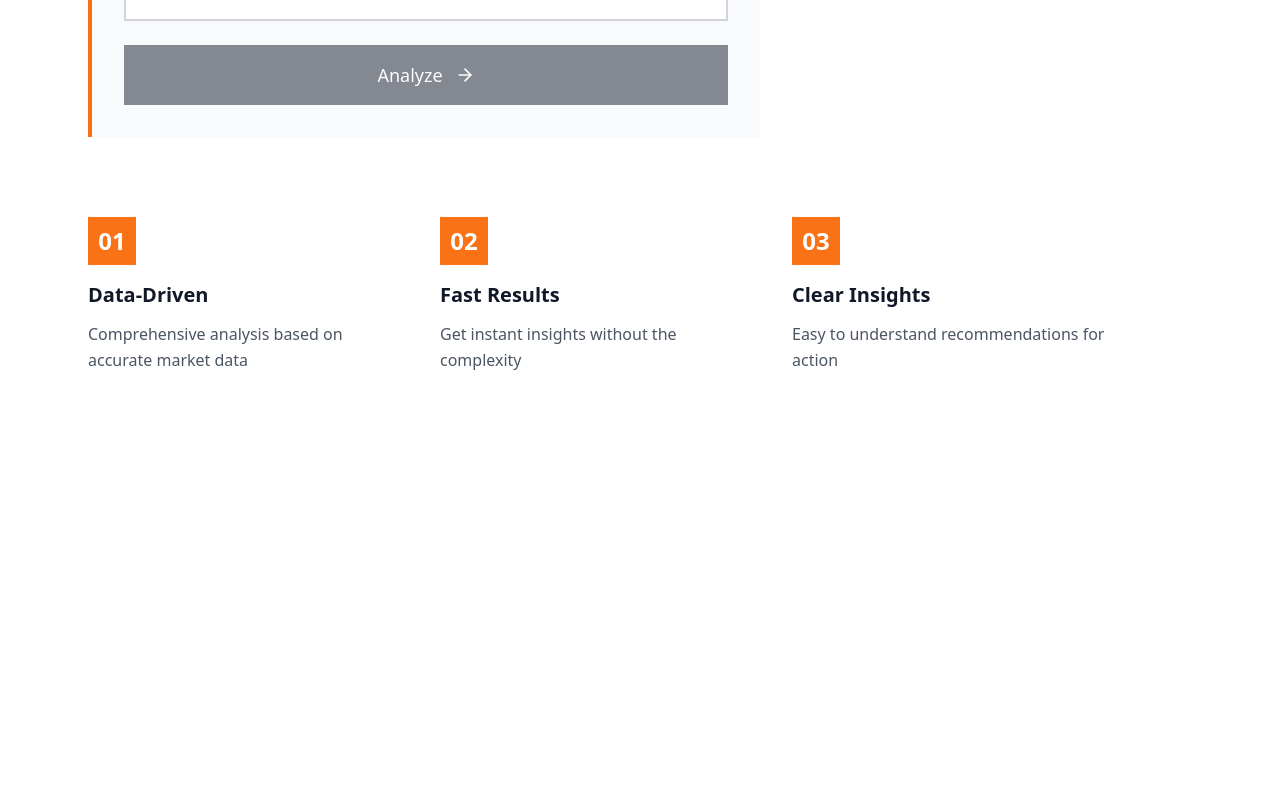
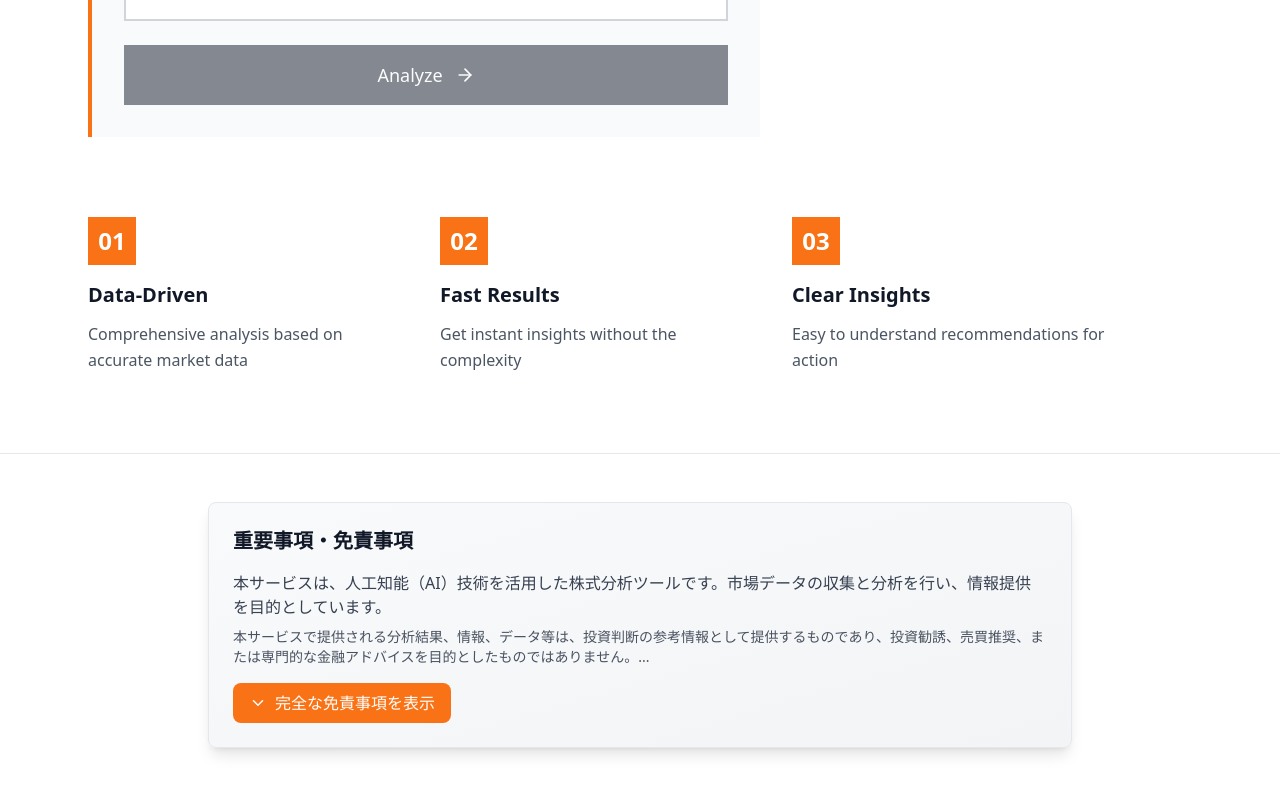
Before and after one commit to linhaiwebs/newaistock, a React (Vite) app: page / in a window 1280 px wide. Shown: the part 481-1275 px from the top of the page. Before the commit the page ends 934 px from the top, so only its background shows below. Built offline with nearby package versions, Linux system fonts and the light colour scheme; no server answers; the database is empty.

Commit message:
Updated TemplateSwitcher.tsx

```diff
--- a/src/components/templates/TemplateSwitcher.tsx
+++ b/src/components/templates/TemplateSwitcher.tsx
@@ -2,7 +2,7 @@ import { lazy, Suspense, ComponentType } from 'react';
 import { useTemplate } from '../../hooks/useTemplate';
 import { useTemplateContent } from '../../hooks/useTemplateContent';
 import { TemplateDefault } from './default';
-import { TemplateProps } from '../../types/template';
+import { TemplateProps, TemplateData } from '../../types/template';
 
 const templateCache = new Map<string, ComponentType<TemplateProps>>();
 
@@ -72,6 +72,18 @@ export function TemplateSwitcher() {
         },
       },
       content: {},
+      footerConfig: {
+        disclaimer_title: '重要事項・免責事項',
+        tool_nature: '本サービスは、人工知能（AI）技術を活用した株式分析ツールです。市場データの収集と分析を行い、情報提供を目的としています。',
+        investment_disclaimer: '本サービスで提供される分析結果、情報、データ等は、投資判断の参考情報として提供するものであり、投資勧誘、売買推奨、または専門的な金融アドバイスを目的としたものではありません。',
+        user_responsibility: '投資判断および投資行動は、利用者ご自身の責任において行っていただく必要があります。投資による損益は全て投資家ご自身に帰属し、当サービスは一切の責任を負いません。',
+        license_statement: '本サービスは情報提供ツールであり、金融商品取引業務を行うものではありません。したがって、日本の金融庁による金融商品取引業の登録・免許を必要としません。',
+        compliance_statement: '本サービスは日本の金融商品取引法その他関連法令を遵守し、客観的なデータ分析と情報提供のみを行います。特定の金融商品の勧誘や販売を行うものではありません。',
+        google_ads_compliance: '本サービスはGoogle広告ポリシーを遵守しており、規制対象となる金融サービスの提供は行っておりません。',
+        risk_warning: '株式投資にはリスクが伴います。投資元本の損失が生じる可能性があることを十分にご理解の上、ご利用ください。',
+        data_accuracy: '本サービスは情報の正確性確保に努めておりますが、提供する情報の完全性、正確性、有用性、適時性について保証するものではありません。',
+        updated_date: '2025年12月',
+      },
     };
 
     const TemplateComponent = TemplateDefault;
--- a/src/components/templates/default/index.tsx
+++ b/src/components/templates/default/index.tsx
@@ -182,11 +182,9 @@ export function TemplateDefault({ template, getContent }: TemplateProps) {
         </div>
       </div>
 
-      {template.footerConfig && (
-        <div className="border-t border-gray-200">
-          <Footer footerConfig={template.footerConfig} variant="default" />
-        </div>
-      )}
+      <div className="border-t border-gray-200">
+        <Footer footerConfig={template.footerConfig} variant="default" />
+      </div>
     </div>
   );
 }
--- a/src/components/templates/minimal/index.tsx
+++ b/src/components/templates/minimal/index.tsx
@@ -179,11 +179,9 @@ export function TemplateMinimal({ template, getContent }: TemplateProps) {
         </div>
       </div>
 
-      {template.footerConfig && (
-        <div className="relative mt-16 border-t border-emerald-200">
-          <Footer footerConfig={template.footerConfig} variant="minimal" />
-        </div>
-      )}
+      <div className="relative mt-16 border-t border-emerald-200">
+        <Footer footerConfig={template.footerConfig} variant="minimal" />
+      </div>
     </div>
   );
 }
--- a/src/components/templates/modern/index.tsx
+++ b/src/components/templates/modern/index.tsx
@@ -191,11 +191,9 @@ export function TemplateModern({ template, getContent }: TemplateProps) {
         </div>
       </div>
 
-      {template.footerConfig && (
-        <div className="relative mt-16 border-t border-cyan-500/20">
-          <Footer footerConfig={template.footerConfig} variant="modern" />
-        </div>
-      )}
+      <div className="relative mt-16 border-t border-cyan-500/20">
+        <Footer footerConfig={template.footerConfig} variant="modern" />
+      </div>
     </div>
   );
 }
--- a/src/components/templates/professional/index.tsx
+++ b/src/components/templates/professional/index.tsx
@@ -239,11 +239,9 @@ export function TemplateProfessional({ template, getContent }: TemplateProps) {
         </div>
       </div>
 
-      {template.footerConfig && (
-        <div className="relative mt-16 border-t border-rose-200">
-          <Footer footerConfig={template.footerConfig} variant="professional" />
-        </div>
-      )}
+      <div className="relative mt-16 border-t border-rose-200">
+        <Footer footerConfig={template.footerConfig} variant="professional" />
+      </div>
     </div>
   );
 }
--- a/src/components/templates/shared/Footer.tsx
+++ b/src/components/templates/shared/Footer.tsx
@@ -2,7 +2,7 @@ import { FooterConfig } from '../../../types/template';
 import ComplianceDisclaimer from './ComplianceDisclaimer';
 
 interface FooterProps {
-  footerConfig: FooterConfig;
+  footerConfig?: FooterConfig;
   variant?: 'default' | 'modern' | 'minimal' | 'professional';
   className?: string;
 }
```
